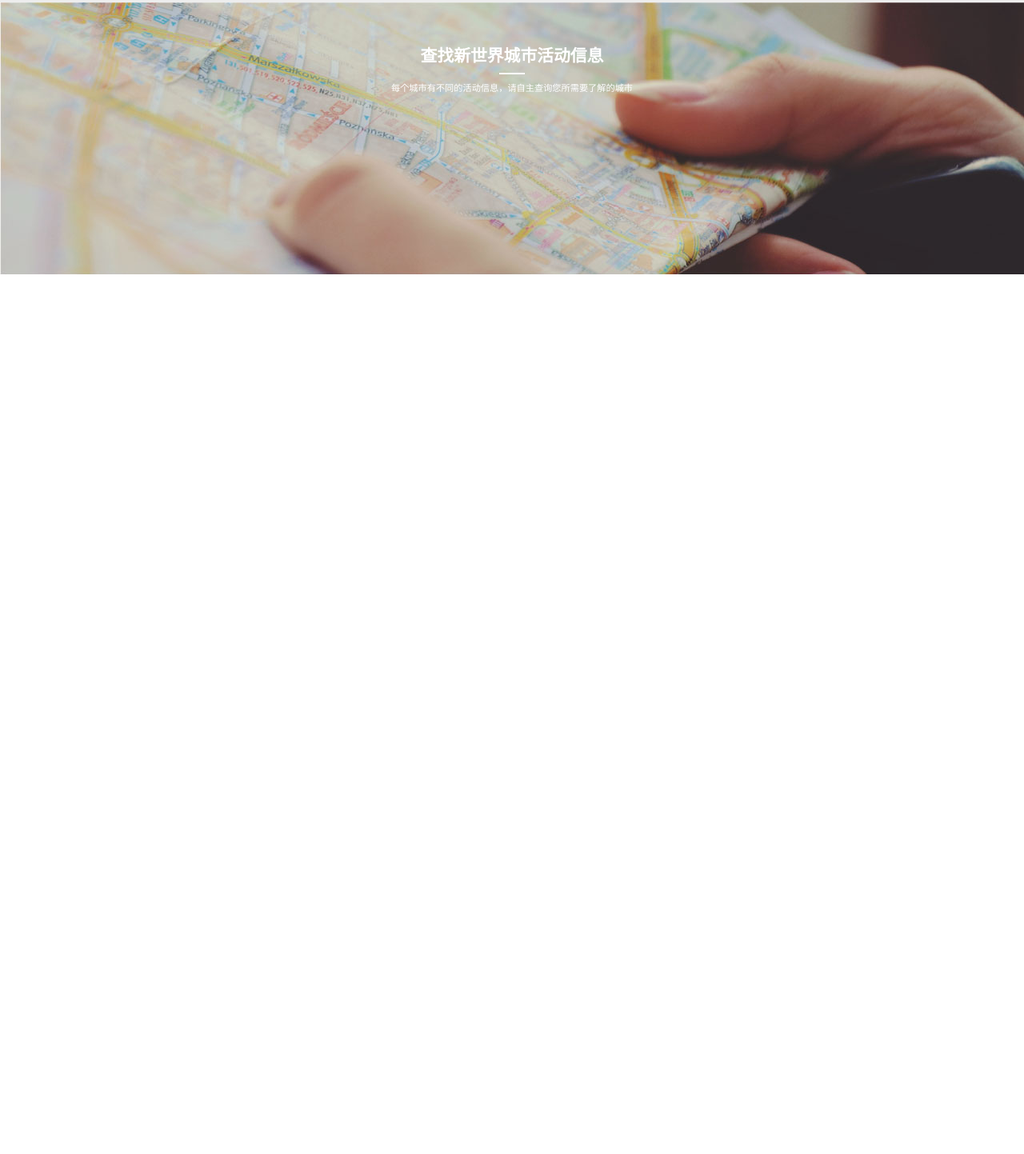
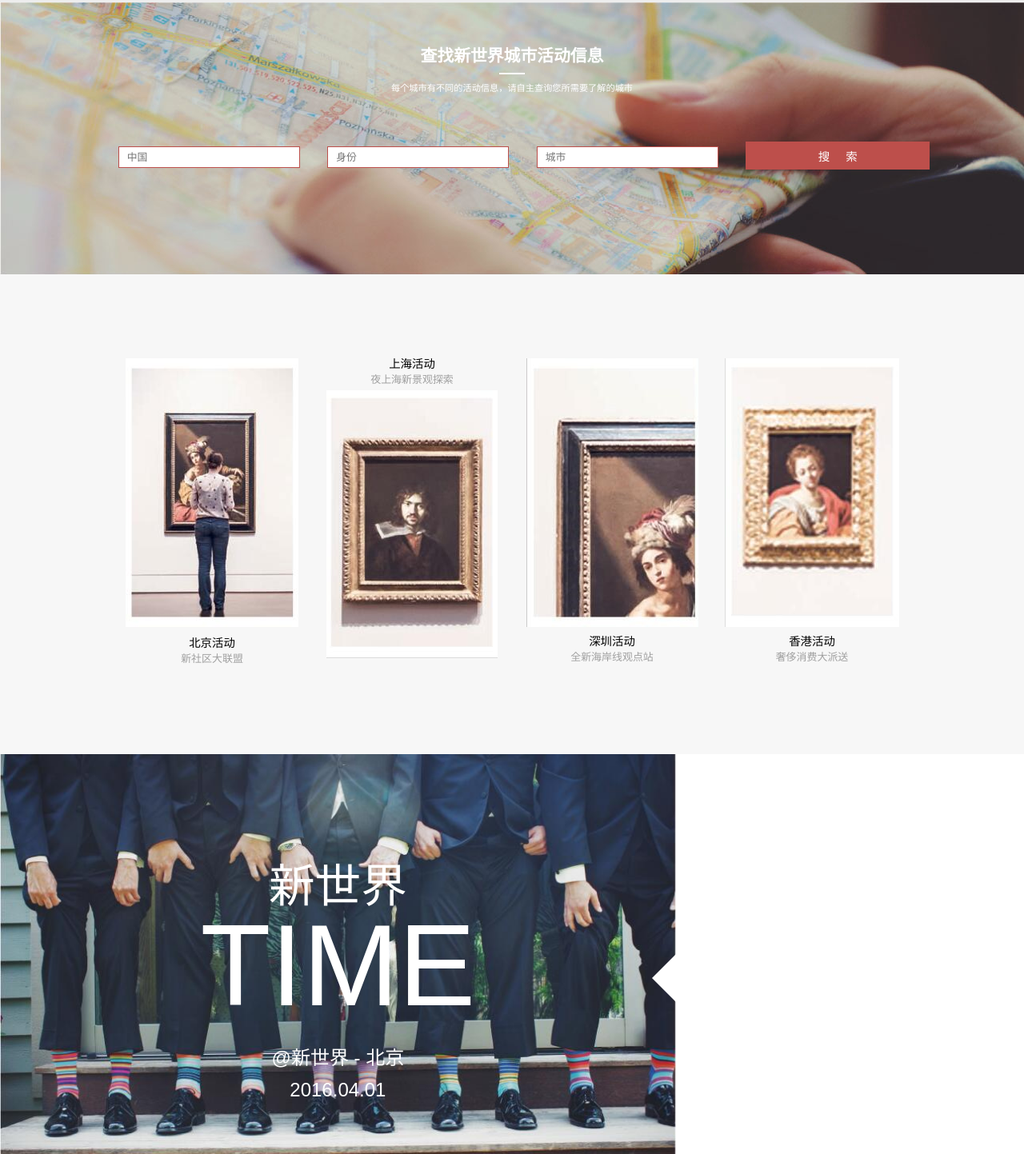
Before and after one commit to 94mashiro/Baidu-IFE, a plain HTML site: page Task-07/index.html in a window 1280 px wide. Shown: the part 1357-2800 px from the top of the page at 80% size. Drawn offline with Linux system fonts and the light colour scheme.

Commit message:
update task-07 -beautify file before commit-

```diff
--- a/Task-07/css/style.css
+++ b/Task-07/css/style.css
@@ -1,6 +1,9 @@
-body,h1,h2,h3,h4,h5,p,form,ol,ul{margin:0;}
-ol,ul{padding:0;}
-
+body, h1, h2, h3, h4, h5, p, form, ol, ul {
+    margin: 0;
+}
+ol, ul {
+    padding: 0;
+}
 body {
     font: 1em 'Hiragino Sans GB', 'Microsoft YaHei', 微软雅黑, STHeiti, 'WenQuanYi Micro Hei', SimSun, sans-serif;
 }
@@ -29,19 +32,16 @@ header .left img {
     height: 30px;
     vertical-align: middle;
 }
-
 header .left span {
     font-size: 1em;
     font-weight: 400;
 }
-
 header nav {
     /*height: 40px;*/
     display: inline-block;
     float: right;
     margin-right: 50px;
 }
-
 header nav ul li {
     display: inline-block;
     font-size: 0.9em;
@@ -57,43 +57,36 @@ header nav ul li {
     box-sizing: border-box;
     padding-bottom: 20px;
 }
-
 header nav ul li:hover {
     color: #F85054;
     border-bottom: 4px solid #F85054;
 }
-
 header .login {
     color: #F85054;
 }
 header .login img {
     margin-right: 5px;
 }
-
 .section-01 {
     height: 690px;
     background: url(../images/pic-1.jpg) no-repeat;
     background-size: cover;
 }
-
 .section-01 .part {
     padding-top: 220px;
 }
-
 .section-01 .part h1 {
     color: #ffffff;
     font-weight: lighter;
     font-size: 3.5em;
     margin-left: 120px;
 }
-
 .section-01 .part p {
     margin-left: 130px;
     font-weight: lighter;
     color: #ffffff;
     font-size: 1.5em
 }
-
 .section-01 .part input {
     font-size: 2em;
     padding: 7px 100px 7px 100px;
@@ -103,36 +96,31 @@ header .login img {
     border: none;
     color: #ffffff;
 }
-
 .section-02 {
     height: 250px;
-
 }
-
 .section-02 div {
     width: 25%;
     /*height: 100%;*/
     float: left;
     color: #A5A5A5;
     font-size: 0.8em;
-    padding-top: 150px;
+    padding-top: 130px;
     /*margin-left: 10px;*/
     /*margin-right: 10px;*/
     text-align: center;
     position: relative;
     background: url(../images/icon-3.png) no-repeat;
     background-position: center 50px;
-
 }
-
 .section-02 div p {
     /*display: inline-block;*/
     /*margin-left: 40px;*/
-    width: 280px;
+    width: 180px;
     /*margin-top: 180px;*/
     margin: 0 auto;
+    font-size: 1.2em;
 }
-
 .section-02 div span {
     border: 1px solid #A5A5A5;
     position: absolute;
@@ -141,45 +129,124 @@ header .login img {
     width: 0px;
     top: 130px;
     /*display: inline-block;*/
-
     /*float: left;*/
 }
-
 .section-03 {
     height: 360px;
     background: #EDEDED;
     text-align: center;
 }
-
 .section-03 p {
     font-size: 3em;
     color: #9D9D9D;
     padding-top: 30px;
 }
-
 .section-03 img {
     padding-top: 90px;
 }
-
 .section-04 {
     height: 340px;
     background: url(../images/pic-2.jpg) no-repeat;
     background-size: cover;
     text-align: center;
 }
-
 .section-04 h3 {
     font-size: 1.3em;
     color: #ffffff;
     padding-top: 50px;
 }
-
 .section-04 hr {
     border: 1px solid #ffffff;
     width: 30px;
 }
-
 .section-04 p {
     color: #ffffff;
     font-size: 0.7em;
 }
+.section-04 .input {
+    padding-top: 60px;
+}
+.section-04 .input input {
+    margin-left: 30px;
+    padding-left: 10px;
+    padding-right: 50px;
+    font-size: 0.8em;
+    padding-top: 5px;
+    padding-bottom: 5px;
+    border: 1px solid #BD4F4B;
+}
+.section-04 .input .search {
+    padding: 0;
+    width: 230px;
+    height: 35px;
+    font-size: 0.9em;
+    background-color: #BD4F4B;
+    border: 0;
+    color: #ffffff;
+}
+.section-05 {
+    background: #F7F7F7;
+    height: 600px;
+    width: 100%;
+    text-align: center;
+}
+.section-05 .inside {
+    margin-left: 140px;
+    margin-right: 140px;
+    padding-top: 100px;
+}
+.section-05 .inside img {
+    padding-top: 5px;
+}
+.section-05 .inside div {
+    float: left;
+    width: 25%;
+    margin: 0 auto;
+}
+.section-05 .inside p {
+    font-size: 0.9em;
+}
+.section-05 .inside span {
+    color: #A0A0A0;
+    font-size: 0.9em;
+}
+.section-06 {
+    height: 560px;
+    width: 100%;
+}
+.section-06 .left {
+    position: relative;
+    width: 66%;
+    height: 400px;
+    background: url(../images/pic-7.jpg) no-repeat;
+    background-size: cover;
+    text-align: center;
+    padding-top: 160px;
+}
+.section-06 .left p {
+    color: #ffffff;
+    font-size: 1.5em;
+    line-height: 40px;
+}
+.section-06 .left p:nth-child(1) {
+    font-size: 3.6em;
+    line-height: 10px;
+}
+.section-06 .left p:nth-child(2) {
+    font-size: 9em;
+    line-height: 190px;
+}
+.section-06 .left::after {
+    content: '';
+    position: absolute;
+    border-width: 30px;
+    border-style: solid;
+    border-color: transparent #fff transparent transparent;
+    top: 250px;
+    left: 100%;
+    margin-left: -60px;
+}
+.section-06 .right {
+    width: 33%;
+    text-align: center;
+}
--- a/Task-07/index.html
+++ b/Task-07/index.html
@@ -13,7 +13,7 @@
         <header>
             <div class="left">
                 <a href="#">
-                    <img src="./images/icon-1.png"/>
+                    <img src="./images/icon-1.png" />
                     <span>新世界</span>
                 </a>
             </div>
@@ -30,25 +30,32 @@
         <section class="section-01">
             <div class="part">
                 <h1>Time of new life</h1>
-                <p>新时代，年轻的人们让我们一起<br>
-                体验新生活，享受新生活</p>
+                <p>新时代，年轻的人们让我们一起
+                    <br> 体验新生活，享受新生活
+                </p>
                 <input type="button" value="开始体验">
             </div>
         </section>
         <section class="section-02">
-            <div class="part-1"><p>
+            <div class="part-1">
+                <p>
                     打造全新世界观，让你更爱你的生活
                 </p><span></span></div>
-            <div class="part-2"><p>
+            <div class="part-2">
+                <p>
                     丰富多彩的公益活动，发挥新世界的主人公意识
                 </p><span></span></div>
-            <div class="part-3"><p>
+            <div class="part-3">
+                <p>
                     时尚的新理念，超前体验未知的生活
                 </p><span></span></div>
-            <div class="part-4"><p>
+            <div class="part-4">
+                <p>
                     完善的培养机制，培养你全新的世界观
-            </p></div>
+                </p>
+            </div>
         </section>
+
         <section class="section-03">
             <img src="./images/icon-1.png" alt="">
             <p>关于新世界，你不知道的还有什么？</p>
@@ -57,6 +64,60 @@
             <h3>查找新世界城市活动信息</h3>
             <hr>
             <p>每个城市有不同的活动信息，请自主查询您所需要了解的城市</p>
+            <div class="input">
+                <input type="text" placeholder="中国">
+                <input type="text" placeholder="身份">
+                <input type="text" placeholder="城市">
+                <input type="button" class="search" value="搜     索">
+            </div>
+        </section>
+        <section class="section-05">
+            <div class="inside">
+                <div>
+                    <img src="./images/pic-3.jpg" />
+                    <p>
+                        北京活动
+                        <br>
+                        <span>新社区大联盟</span>
+                    </p>
+                </div>
+                <div>
+                    <p>
+                        上海活动
+                        <br />
+                        <span>夜上海新景观探索</span>
+                    </p>
+                    <img src="./images/pic-4.jpg">
+                </div>
+                <div>
+                    <img src="./images/pic-5.jpg">
+                    <p>
+                        深圳活动
+                        <br>
+                        <span>全新海岸线观点站</span>
+                    </p>
+                </div>
+                <div>
+                    <img src="./images/pic-6.jpg">
+                    <p>
+                        香港活动
+                        <br />
+                        <span>奢侈消费大派送</span>
+                    </p>
+                </div>
+            </div>
+        </section>
+        <section class="section-06">
+            <div class="left">
+                <p>新世界</p>
+                <p>TIME</p>
+                <p>@新世界 - 北京</p>
+                <p>2016.04.01</p>
+            </div>
+            <div class="right">
+                <h2>新世界/<span>01</span></h2>
+
+            </div>
         </section>
     </div>
 </body>
```
Also changed, not shown: Task-07/images/pic-3.jpg (added), Task-07/images/pic-4.jpg (added), Task-07/images/pic-5.jpg (added), Task-07/images/pic-6.jpg (added), Task-07/images/pic-7.jpg (added). Lines whose indentation alone changed are shown as unchanged.
